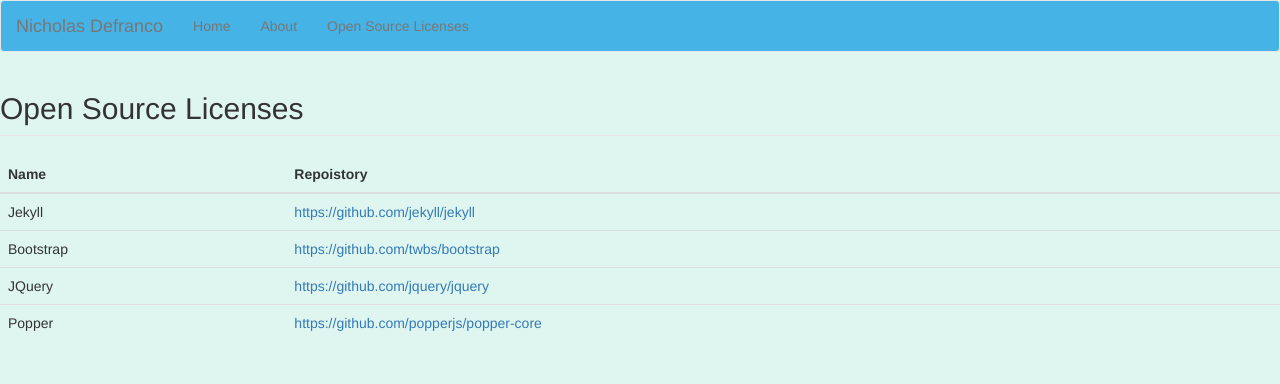
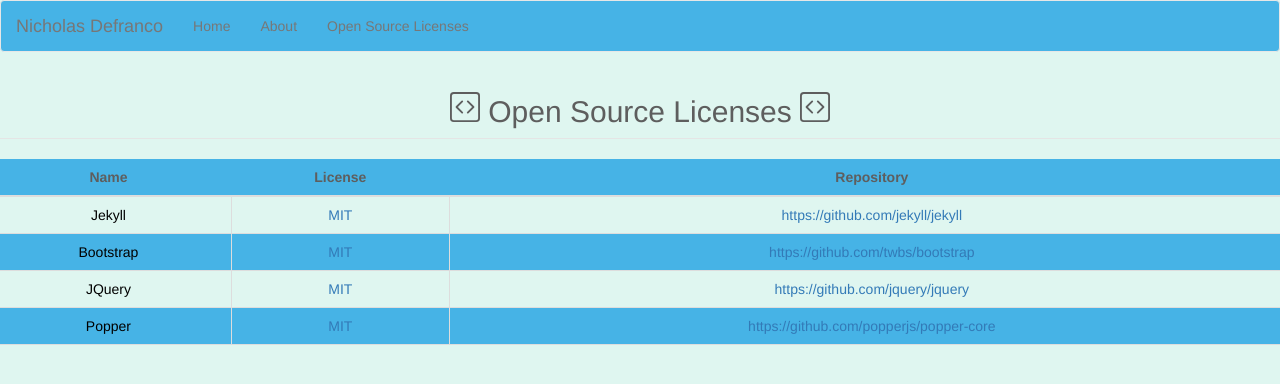
Before and after one commit to NicholasDefranco/site, a Jekyll site: the page built from oslicenses.html, in a window 1280 px wide. Shown: the top 384 px of the page. Built offline with Jekyll 4.4.1, drawn with Linux system fonts in a browser that asks for light colours.

Commit message:
Modified look of table and title in oslicenses
The table's rows has alternating background colours and the title has
glyphicons.

```diff
--- a/oslicenses.html
+++ b/oslicenses.html
@@ -1,29 +1,45 @@
 ---
 layout: default
 title: Open Source Licenses
-name-placement: col-md-2
-repo-placement: col-md-2
 ---
-<div class="row">
-  <div class="col-md-12">
-    <legend>
-      <h2>{{ page.title }}</h2>
-    </legend>
+<div class="container-sm">
+  <div class="row">
+    <div class="col">
+      <legend>
+        <h2>
+          <svg width="1em" height="1em" viewBox="0 0 16 16" class="bi bi-code-square" fill="currentColor" xmlns="http://www.w3.org/2000/svg">
+            <path fill-rule="evenodd" d="M14 1H2a1 1 0 0 0-1 1v12a1 1 0 0 0 1 1h12a1 1 0 0 0 1-1V2a1 1 0 0 0-1-1zM2 0a2 2 0 0 0-2 2v12a2 2 0 0 0 2 2h12a2 2 0 0 0 2-2V2a2 2 0 0 0-2-2H2z"/>
+            <path fill-rule="evenodd" d="M6.854 4.646a.5.5 0 0 1 0 .708L4.207 8l2.647 2.646a.5.5 0 0 1-.708.708l-3-3a.5.5 0 0 1 0-.708l3-3a.5.5 0 0 1 .708 0zm2.292 0a.5.5 0 0 0 0 .708L11.793 8l-2.647 2.646a.5.5 0 0 0 .708.708l3-3a.5.5 0 0 0 0-.708l-3-3a.5.5 0 0 0-.708 0z"/>
+          </svg>
+          {{ page.title }}
+          <svg width="1em" height="1em" viewBox="0 0 16 16" class="bi bi-code-square" fill="currentColor" xmlns="http://www.w3.org/2000/svg">
+            <path fill-rule="evenodd" d="M14 1H2a1 1 0 0 0-1 1v12a1 1 0 0 0 1 1h12a1 1 0 0 0 1-1V2a1 1 0 0 0-1-1zM2 0a2 2 0 0 0-2 2v12a2 2 0 0 0 2 2h12a2 2 0 0 0 2-2V2a2 2 0 0 0-2-2H2z"/>
+            <path fill-rule="evenodd" d="M6.854 4.646a.5.5 0 0 1 0 .708L4.207 8l2.647 2.646a.5.5 0 0 1-.708.708l-3-3a.5.5 0 0 1 0-.708l3-3a.5.5 0 0 1 .708 0zm2.292 0a.5.5 0 0 0 0 .708L11.793 8l-2.647 2.646a.5.5 0 0 0 .708.708l3-3a.5.5 0 0 0 0-.708l-3-3a.5.5 0 0 0-.708 0z"/>
+          </svg>
+        </h2>
+      </legend>
+    </div>
+  </div>
 
-    <table class="table">
+  <div class="row">
+    <table id="jslicense-labels1" class="table">
       <thead>
         <tr>
-          <th class="{{ site.name-placement }}">Name</th>
-          <th class="{{ site.repo-placement }}">Repoistory</th>
+          <th class="col">Name</th>
+          <th class="col">License</th>
+          <th class="col">Repository</th>
         </tr>
+      </thead>
+      <tbody>
         {% for item in site.data.oslicenses %}
-          <tr>
-            <td class="{{ site.name-placement }}">{{ item.name }}</td>
-            <td class="{{ site.repo-placement }}"><a href="{{ item.repo }}">{{ item.repo }}</td>
-          </tr>
+        <tr>
+          <td class="col">{{ item.name }}</td>
+          <td class="col"><a href="{{ item.license }}">{{ item.license_name }}</a></td>
+          <td class="col"><a href="{{ item.repo }}">{{ item.repo }}</a></td>
+        </tr>
         {% endfor %}
-      </thead>
+      </tbody>
     </table>
-
   </div>
 </div>
+</div>
--- a/site.css
+++ b/site.css
@@ -4,13 +4,27 @@
   }
 }
 
-.bd-toc {
-  position: sticky;
-  top: 0;
+.container-sm {
+  text-align: center;
 }
 
-.container-sm {
+legend {
   text-align: center;
+  color: #5e5e5e;
+}
+
+td, th, table, thead {
+  text-align: center;
+  color: #5e5e5e;
+}
+
+td {
+  color: #000;
+  border: 1px solid #dddddd;
+}
+
+tr:nth-child(even), thead {
+  background-color: #46B3E6;
 }
 
 nav.navbar.navbar-default {
```
